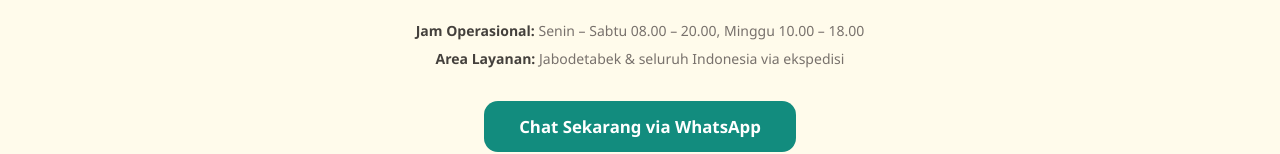
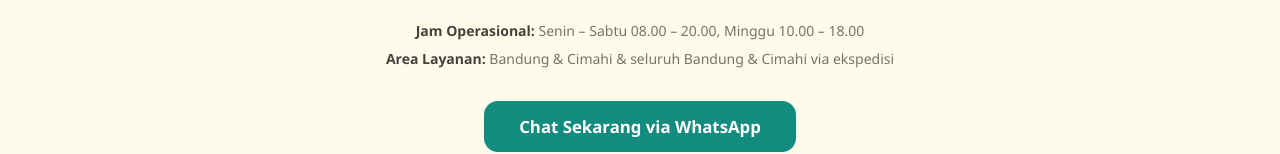
Before and after one commit to muhammadridhoalfarizqi-boop/Landing-Page-UMKM, a website: page index.html in a window 1280 px wide. Shown: the part 3316-3470 px from the top of the page. Drawn offline with Linux system fonts and the light colour scheme; a web font is replaced by a local one.

Commit message:
Update service area description in index.html

```diff
--- a/index.html
+++ b/index.html
@@ -108,7 +108,7 @@
       <p class="mt-4 text-stone-600 max-w-xl mx-auto">Jangan ragu untuk menghubungi kami. Tim kami siap menjawab pertanyaan dan membantu Anda menemukan produk yang tepat.</p>
       <div class="mt-6 space-y-2 text-sm text-stone-500">
         <p><span class="font-semibold text-stone-700">Jam Operasional:</span> Senin – Sabtu 08.00 – 20.00, Minggu 10.00 – 18.00</p>
-        <p><span class="font-semibold text-stone-700">Area Layanan:</span> Jabodetabek &amp; seluruh Indonesia via ekspedisi</p>
+        <p><span class="font-semibold text-stone-700">Area Layanan:</span> Bandung & Cimahi &amp; seluruh Bandung & Cimahi via ekspedisi</p>
       </div>
       <div class="mt-8">
         <a href="#" data-wa-message="Halo, saya ingin bertanya lebih lanjut tentang produk BrewAroma." class="wa-btn wa-btn-lg">Chat Sekarang via WhatsApp</a>
```
